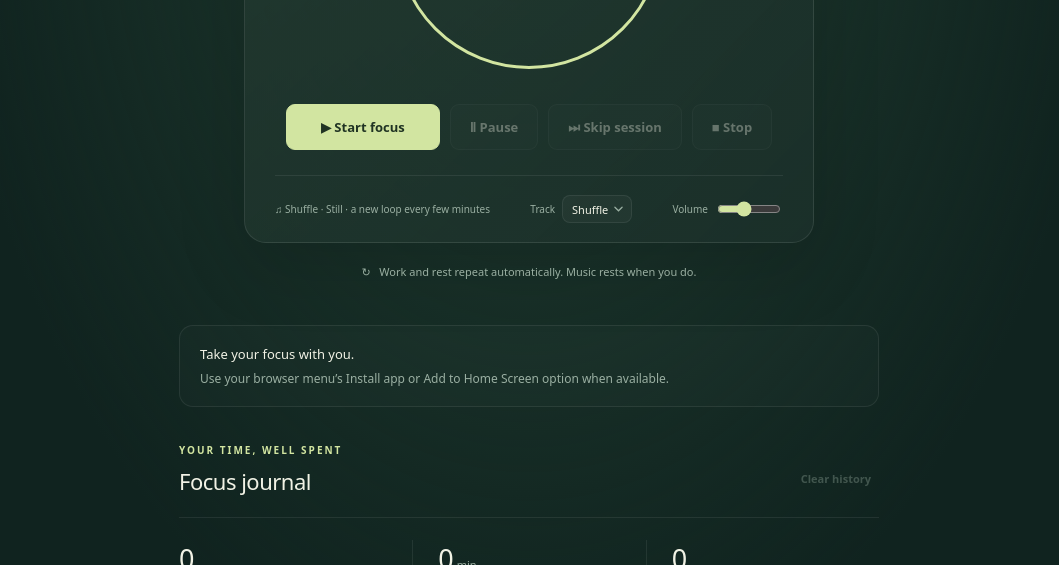
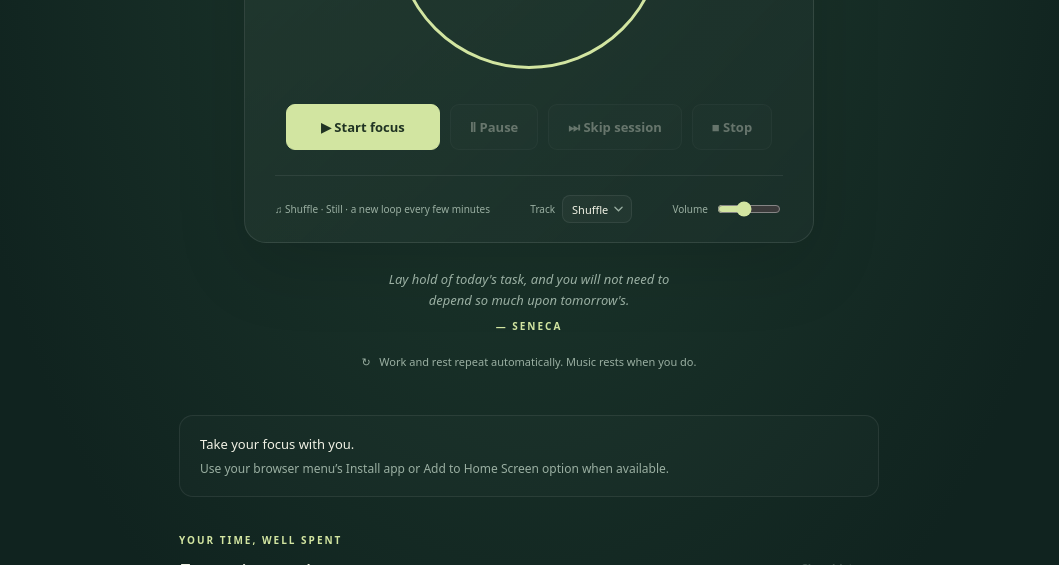
Before and after one commit to Pints-Bran/Pomodoro, a website with bundled scripts: page index.html in a window 1280 px wide. Shown: the part 609-1174 px from the top of the page, without its empty margins (111-1170 px from the left). Built offline with nearby package versions, Linux system fonts and the light colour scheme.

Commit message:
feat: add quotes feature with sourced quotes for focus and break sessions, implement long break after every fourth session

```diff
--- a/index.html
+++ b/index.html
@@ -23,7 +23,7 @@
         <section class="workspace">
             <div class="intro"><span class="eyebrow">ONE THING AT A TIME</span>
                 <h1>Find your rhythm.</h1>
-                <p>25 minutes of focus. 5 minutes to breathe. Repeat.</p>
+                <p>25 minutes of focus. 5 minutes to breathe. A longer rest after every fourth.</p>
             </div>
             <div class="timer-card">
                 <div class="mode-row"><span id="mode" class="mode">● FOCUS TIME</span><span id="cycle">SESSION 01</span>
@@ -44,6 +44,10 @@
                         for="track">Track <select id="track"></select></label><label
                         for="volume">Volume <input id="volume" type="range" min="0" max="100" value="40"></label></div>
             </div>
+            <figure class="quote">
+                <blockquote id="quote-text"></blockquote>
+                <figcaption id="quote-author"></figcaption>
+            </figure>
             <p class="loop-note">↻ &nbsp; Work and rest repeat automatically. Music rests when you do.</p>
         </section>
         <aside id="install-card" class="install-card" hidden>
@@ -71,10 +75,14 @@
     <div id="announcement" class="sr-only" aria-live="polite"></div>
     <div id="break-overlay" class="break-overlay" role="dialog" aria-modal="true"
         aria-labelledby="break-heading" tabindex="-1" hidden>
-        <span class="eyebrow">TAKE A BREATH</span>
+        <span id="break-kind" class="eyebrow">TAKE A BREATH</span>
         <h2 id="break-heading">Rest your eyes.</h2>
         <span id="break-timer">05:00</span>
         <p id="break-status">Step away. Enjoy the quiet.</p>
+        <figure class="quote">
+            <blockquote id="break-quote-text"></blockquote>
+            <figcaption id="break-quote-author"></figcaption>
+        </figure>
         <p class="break-note">The next session starts on its own. Nothing here needs you.</p>
         <div class="break-actions"><button type="button" id="break-skip">⏭ Skip break</button><button type="button"
                 id="break-stop" class="text-button">■ Stop</button></div>
--- a/scripts/build.ts
+++ b/scripts/build.ts
@@ -29,6 +29,7 @@ const assets: string[] = [
   "dom.js",
   "notify.js",
   "pwa.js",
+  "quotes.js",
   "sw.js",
   "icons/icon-192.png",
   "icons/icon-512.png",
--- a/src/app.ts
+++ b/src/app.ts
@@ -12,6 +12,7 @@ import {
 import { reportStatus } from "./desktop.js";
 import { getElement } from "./dom.js";
 import { askToNotify, notify } from "./notify.js";
+import { FOCUS_QUOTES, pickQuote, type Quote, REST_QUOTES } from "./quotes.js";
 
 type Phase = "work" | "break";
 type TimerState = "idle" | "running" | "paused";
@@ -77,6 +78,7 @@ const elements = {
   stop: getElement("stop", HTMLButtonElement),
   clear: getElement("clear", HTMLButtonElement),
   "break-overlay": getElement("break-overlay", HTMLElement),
+  "break-kind": getElement("break-kind", HTMLElement),
   "break-skip": getElement("break-skip", HTMLButtonElement),
   "break-stop": getElement("break-stop", HTMLButtonElement),
   volume: getElement("volume", HTMLInputElement),
@@ -90,6 +92,10 @@ const elements = {
   status: getElement("status", HTMLElement),
   "break-timer": getElement("break-timer", HTMLElement),
   "break-status": getElement("break-status", HTMLElement),
+  "quote-text": getElement("quote-text", HTMLElement),
+  "quote-author": getElement("quote-author", HTMLElement),
+  "break-quote-text": getElement("break-quote-text", HTMLElement),
+  "break-quote-author": getElement("break-quote-author", HTMLElement),
   "sound-label": getElement("sound-label", HTMLElement),
   "today-count": getElement("today-count", HTMLElement),
   "today-minutes": getElement("today-minutes", HTMLElement),
@@ -102,6 +108,9 @@ const $ = <K extends keyof typeof elements>(id: K): (typeof elements)[K] =>
   elements[id];
 const WORK = 25 * 60,
   BREAK = 5 * 60,
+  LONG_BREAK = 30 * 60,
+  /** Every this-many focus sessions, the break after is a long one. */
+  LONG_EVERY = 4,
   KEY = "still.sessions.v1",
   TRACK_KEY = "still.track.v1",
   TIMER_KEY = "still.timer.v1";
@@ -117,6 +126,8 @@ const SHUFFLE_EVERY = 5 * 60;
 const NOTIFY_GRACE = 90 * 1000;
 const BREAK_TITLE = "Break time";
 const BREAK_BODY = "Five minutes. Step away from the screen.";
+const LONG_BREAK_TITLE = "Long break";
+const LONG_BREAK_BODY = "Thirty minutes. Stand up, stretch, get some air.";
 const BREAK_OVER_TITLE = "Break's over";
 const BREAK_OVER_BODY = "Minimise this and start the next 25.";
 let phase: Phase = "work";
@@ -155,9 +166,20 @@ let needsGesture = false;
 let restoring = false;
 /** Edge-triggers the overlay's focus handoff; render() runs four times a second. */
 let overlayOpen = false;
+/** The phase and session the quotes on screen belong to; a new one earns new quotes. */
+let quoteKey = "";
+/** Never the same quote twice running, kept per phase. */
+const lastQuote: Record<Phase, Quote | undefined> = {
+  work: undefined,
+  break: undefined,
+};
 const AUDIO_ERROR_MESSAGE =
   "Audio could not start. The timer still works. Pause and resume to try again.";
-const duration = (): number => (phase === "work" ? WORK : BREAK);
+// During a break `round` is still the session that just ended: it only moves
+// on when the next one begins.
+const longBreak = (): boolean => phase === "break" && round % LONG_EVERY === 0;
+const duration = (): number =>
+  phase === "work" ? WORK : longBreak() ? LONG_BREAK : BREAK;
 function reportAudioFailure(): void {
   audioFailed = true;
   $("storage-message").textContent = AUDIO_ERROR_MESSAGE;
@@ -401,7 +423,9 @@ function tick() {
       $("announcement").textContent =
         phase === "work"
           ? "Focus time. Music is playing."
-          : "Break time. Five minutes of silence.";
+          : longBreak()
+            ? "Long break. Thirty minutes of silence."
+            : "Break time. Five minutes of silence.";
     }
     remaining = Math.max(0, (deadline - now) / 1000);
     if (phase === "work") {
@@ -420,8 +444,9 @@ function tick() {
       (document.hidden || !document.hasFocus()) &&
       now - crossedAt < NOTIFY_GRACE
     ) {
-      if (phase === "break") notify(BREAK_TITLE, BREAK_BODY);
-      else notify(BREAK_OVER_TITLE, BREAK_OVER_BODY);
+      if (phase === "work") notify(BREAK_OVER_TITLE, BREAK_OVER_BODY);
+      else if (longBreak()) notify(LONG_BREAK_TITLE, LONG_BREAK_BODY);
+      else notify(BREAK_TITLE, BREAK_BODY);
     }
   }
   render();
@@ -438,13 +463,21 @@ function render() {
     state === "idle"
       ? "Still — Pomodoro"
       : `${display} · ${phase === "work" ? "Focus" : "Break"} — Still`;
-  $("mode").textContent = phase === "work" ? "● FOCUS TIME" : "● TAKE A BREATH";
+  const long = longBreak();
+  $("mode").textContent =
+    phase === "work"
+      ? "● FOCUS TIME"
+      : long
+        ? "● LONG BREAK"
+        : "● TAKE A BREATH";
   $("cycle").textContent = `SESSION ${String(round).padStart(2, "0")}`;
   const statusText =
     state === "paused"
       ? "On pause. Take your time."
       : phase === "break"
-        ? "Step away. Enjoy the quiet."
+        ? long
+          ? "A longer rest. Stretch, walk, drink some water."
+          : "Step away. Enjoy the quiet."
         : state === "running"
           ? "Just you and the next small thing."
           : "Make room for good work.";
@@ -474,6 +507,25 @@ function render() {
   // The same string both clocks show: the overlay cannot drift from #timer.
   $("break-timer").textContent = display;
   $("break-status").textContent = statusText;
+  $("break-kind").textContent = long ? "A LONGER REST" : "TAKE A BREATH";
+  // Derived here, not picked by whoever changed the phase, so the clock, Skip,
+  // Stop and a restore all get fresh quotes without asking for them.
+  const key = `${phase}:${round}`;
+  if (key !== quoteKey) {
+    quoteKey = key;
+    const quote = pickQuote(
+      phase === "work" ? FOCUS_QUOTES : REST_QUOTES,
+      lastQuote[phase],
+    );
+    lastQuote[phase] = quote;
+    // The card keeps its focus quote while the overlay covers it.
+    const [text, author] =
+      phase === "work"
+        ? (["quote-text", "quote-author"] as const)
+        : (["break-quote-text", "break-quote-author"] as const);
+    $(text).textContent = quote.text;
+    $(author).textContent = quote.author;
+  }
   const onBreak = phase === "break" && state !== "idle";
   if (onBreak !== overlayOpen) {
     overlayOpen = onBreak;
@@ -542,7 +594,9 @@ function skipPhase(): void {
   $("announcement").textContent =
     phase === "work"
       ? `Skipped the break. Session ${round} is ready.`
-      : "Session skipped. Break time.";
+      : longBreak()
+        ? "Session skipped. Long break."
+        : "Session skipped. Break time.";
   saveTimer();
   render();
 }
--- /dev/null
+++ b/src/quotes.ts
@@ -0,0 +1,155 @@
+export interface Quote {
+  text: string;
+  author: string;
+}
+
+// Only quotes with a source someone can check: most "motivation quotes" in
+// circulation are misattributed. Add to these lists, never paraphrase them.
+export const FOCUS_QUOTES = [
+  // The Writing Life (1989)
+  {
+    text: "How we spend our days is, of course, how we spend our lives.",
+    author: "Annie Dillard",
+  },
+  // Letter to Joë Bousquet, 13 April 1942
+  {
+    text: "Attention is the rarest and purest form of generosity.",
+    author: "Simone Weil",
+  },
+  // Upstream: Selected Essays (2016)
+  { text: "Attention is the beginning of devotion.", author: "Mary Oliver" },
+  // Letter to H. G. O. Blake, 16 November 1857
+  {
+    text: "It is not enough to be industrious; so are the ants. What are you industrious about?",
+    author: "Henry David Thoreau",
+  },
+  // Walden (1854), "Where I Lived, and What I Lived For"
+  {
+    text: "Our life is frittered away by detail. Simplify, simplify.",
+    author: "Henry David Thoreau",
+  },
+  // Moral Letters to Lucilius 1, trans. Gummere
+  {
+    text: "Lay hold of today's task, and you will not need to depend so much upon tomorrow's.",
+    author: "Seneca",
+  },
+  // On the Shortness of Life 1, trans. Basore
+  {
+    text: "It is not that we have a short space of time, but that we waste much of it.",
+    author: "Seneca",
+  },
+  // Meditations 4.24, trans. Hays
+  {
+    text: "If you seek tranquility, do less. Or (more accurately) do what's essential.",
+    author: "Marcus Aurelius",
+  },
+  // Discourses 1.15
+  { text: "No great thing is created suddenly.", author: "Epictetus" },
+  // Epistles 1.2
+  {
+    text: "He who has begun has half done. Dare to be wise; begin!",
+    author: "Horace",
+  },
+  // Tao Te Ching 64
+  {
+    text: "A journey of a thousand miles begins with a single step.",
+    author: "Laozi",
+  },
+  // The Principles of Psychology (1890), ch. XI
+  {
+    text: "My experience is what I agree to attend to.",
+    author: "William James",
+  },
+  // Quoted in Samuel Smiles, Self-Help (1859)
+  {
+    text: "The shortest way to do many things is to do only one thing at once.",
+    author: "Richard Cecil",
+  },
+  // Poor Richard's Almanack (1748)
+  { text: "Lost time is never found again.", author: "Benjamin Franklin" },
+  // Interview, quoted widely since 2002
+  {
+    text: "Inspiration is for amateurs — the rest of us just show up and get to work.",
+    author: "Chuck Close",
+  },
+] as const satisfies readonly Quote[];
+
+export const REST_QUOTES = [
+  // The Use of Life (1894)
+  {
+    text: "Rest is not idleness, and to lie sometimes on the grass under trees on a summer's day, listening to the murmur of the water, or watching the clouds float across the sky, is by no means a waste of time.",
+    author: "John Lubbock",
+  },
+  // Ars Amatoria II
+  {
+    text: "Take rest; a field that has rested gives a bountiful crop.",
+    author: "Ovid",
+  },
+  // "12 truths I learned from life and writing", TED (2017)
+  {
+    text: "Almost everything will work again if you unplug it for a few minutes, including you.",
+    author: "Anne Lamott",
+  },
+  // An Interrupted Life, diaries 1941–1943
+  {
+    text: "Sometimes the most important thing in a whole day is the rest we take between two deep breaths.",
+    author: "Etty Hillesum",
+  },
+  // Peace Is Every Step (1991)
+  {
+    text: "Walk as if you are kissing the Earth with your feet.",
+    author: "Thich Nhat Hanh",
+  },
+  // Stepping into Freedom (1997)
+  {
+    text: "Feelings come and go like clouds in a windy sky. Conscious breathing is my anchor.",
+    author: "Thich Nhat Hanh",
+  },
+  // Meditations 4.3, trans. Hays
+  {
+    text: "Nowhere you can go is more peaceful — more free of interruptions — than your own soul.",
+    author: "Marcus Aurelius",
+  },
+  // Letter to Henriette Lund, 1847
+  {
+    text: "Every day I walk myself into a state of well-being and walk away from every illness.",
+    author: "Søren Kierkegaard",
+  },
+  // Pensées 139, trans. Trotter
+  {
+    text: "All the unhappiness of men arises from one single fact, that they cannot stay quietly in their own chamber.",
+    author: "Blaise Pascal",
+  },
+  // On Tranquillity of Mind 17
+  {
+    text: "Minds should be given relaxation; they will rise up better and keener after resting.",
+    author: "Seneca",
+  },
+  // Siddhartha (1922), trans. Rosner
+  {
+    text: "Within you there is a stillness and a sanctuary to which you can retreat at any time and be yourself.",
+    author: "Hermann Hesse",
+  },
+  // Tao Te Ching 15, trans. Mitchell
+  {
+    text: "Do you have the patience to wait till your mud settles and the water is clear?",
+    author: "Laozi",
+  },
+  // Song of Myself (1855)
+  { text: "I loafe and invite my soul.", author: "Walt Whitman" },
+  // Wouldn't Take Nothing for My Journey Now (1993)
+  {
+    text: "Every person needs to take one day away.",
+    author: "Maya Angelou",
+  },
+] as const satisfies readonly Quote[];
+
+/** Any quote from the list but the one just shown, so no two in a row repeat. */
+export function pickQuote(list: readonly Quote[], previous?: Quote): Quote {
+  const pool = list.filter((quote) => quote !== previous);
+  const options = pool.length > 0 ? pool : list;
+  return (
+    options[Math.floor(Math.random() * options.length)] ??
+    list[0] ?? { text: "", author: "" }
+  );
+}
--- a/src/sw.ts
+++ b/src/sw.ts
@@ -13,6 +13,7 @@ const ASSETS = [
   "./dom.js",
   "./notify.js",
   "./pwa.js",
+  "./quotes.js",
   "./manifest.webmanifest",
   "./icons/icon-192.png",
   "./icons/icon-512.png",
--- a/style.css
+++ b/style.css
@@ -238,6 +238,28 @@ input[type="range"] {
   cursor: pointer;
   touch-action: manipulation;
 }
+.quote {
+  margin: 26px auto 0;
+  max-width: 36ch;
+}
+.quote blockquote {
+  margin: 0;
+  color: var(--muted);
+  font-size: 13px;
+  font-style: italic;
+  line-height: 1.6;
+}
+.quote figcaption {
+  margin-top: 8px;
+  color: var(--accent);
+  font-size: 10px;
+  letter-spacing: 2px;
+  font-weight: 600;
+  text-transform: uppercase;
+}
+.quote figcaption:not(:empty)::before {
+  content: "— ";
+}
 .loop-note {
   font-size: 11px;
   margin-top: 20px;
@@ -458,7 +480,9 @@ button[hidden] {
   display: flex;
   flex-direction: column;
   align-items: center;
-  justify-content: center;
+  /* Safe, so a long quote on a short screen scrolls rather than losing its top. */
+  justify-content: safe center;
+  overflow-y: auto;
   gap: 16px;
   text-align: center;
   overscroll-behavior: contain;
@@ -495,6 +519,9 @@ button[hidden] {
   max-width: 30ch;
   font-size: 12px;
 }
+.break-overlay .quote {
+  margin: 4px 0;
+}
 .break-note {
   margin: 0;
   max-width: 32ch;
```
Also changed, not shown: CLAUDE.md (+26 -3 lines), tests/app.spec.ts (+100 -0 lines), README.md.
